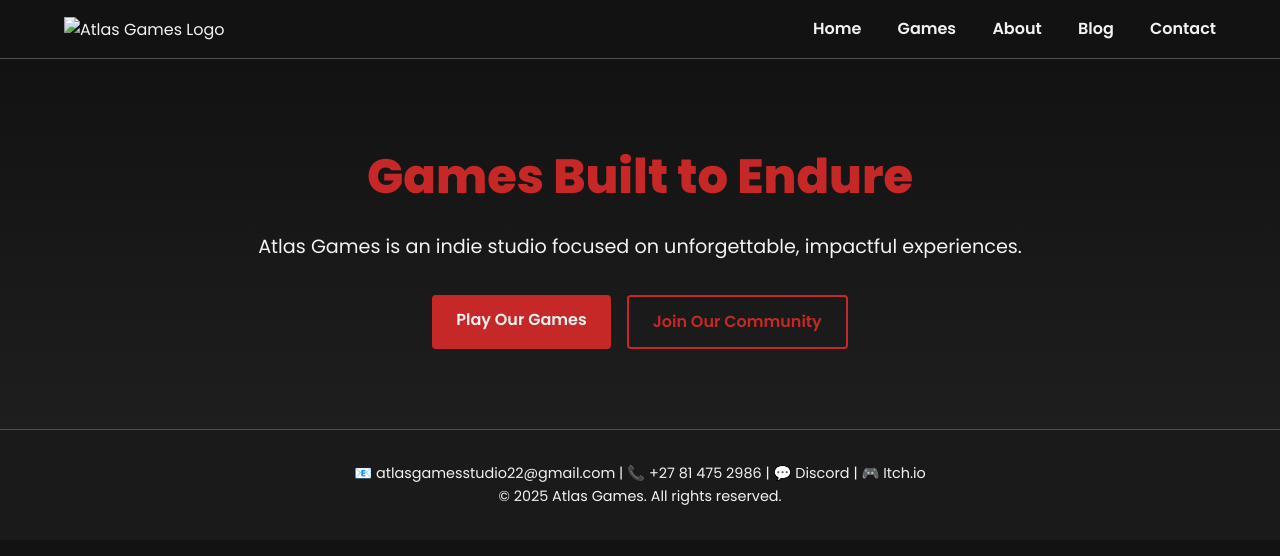
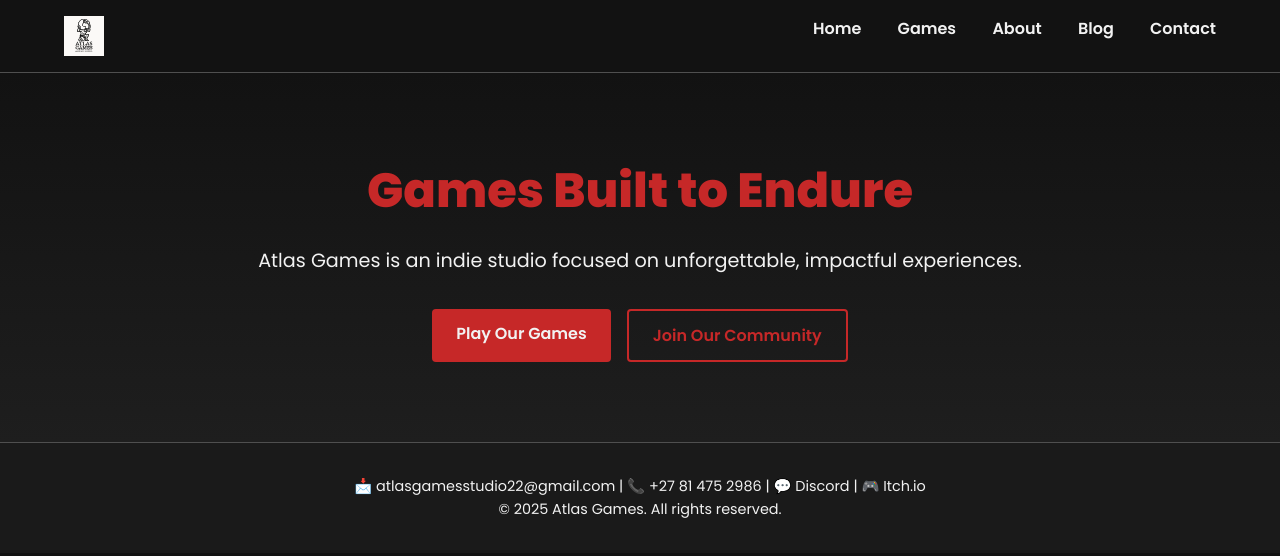
Before and after one commit to AtlasGames22/atlasgames22.github.io, a plain HTML site: page index.html in a window 1280 px wide. Drawn offline with Linux system fonts and the light colour scheme.

Commit message:
Add project assets and initial .idea config files
Added image and logo assets (Logo.png, atlas-logo.svg, favicon.ico) and initial JetBrains .idea configuration files (.gitignore, vcs.xml). Updated index.html to reference new assets.

```diff
--- a/index.html
+++ b/index.html
@@ -5,7 +5,7 @@
     <meta name="viewport" content="width=device-width, initial-scale=1.0" />
     <title>Atlas Games – Games Built to Endure</title>
     <link rel="stylesheet" href="css/style.css" />
-    <link rel="icon" href="assets/logos/favicon.png" type="image/png" />
+    <link rel="icon" href="assets/logos/favicon.ico" type="image/png" />
     <link href="https://fonts.googleapis.com/css2?family=Poppins:wght@400;600;800&display=swap" rel="stylesheet">
 </head>
 <body>
@@ -35,7 +35,7 @@
 
 <footer class="footer">
     <div class="container">
-        <p>📧 <a href="mailto:atlasgamesstudio22@gmail.com">atlasgamesstudio22@gmail.com</a> |
+        <p>📩 <a href="mailto:atlasgamesstudio22@gmail.com">atlasgamesstudio22@gmail.com</a> |
             📞 <a href="tel:+27814752986">+27 81 475 2986</a> |
             💬 <a href="https://discord.gg/YuSKf7aPwf" target="_blank">Discord</a> |
             🎮 <a href="https://atlas-games-22.itch.io/" target="_blank">Itch.io</a></p>
```
Also changed, not shown: assets/images/Logo.png (added), assets/logos/atlas-logo.svg (added), assets/logos/favicon.ico (added).
